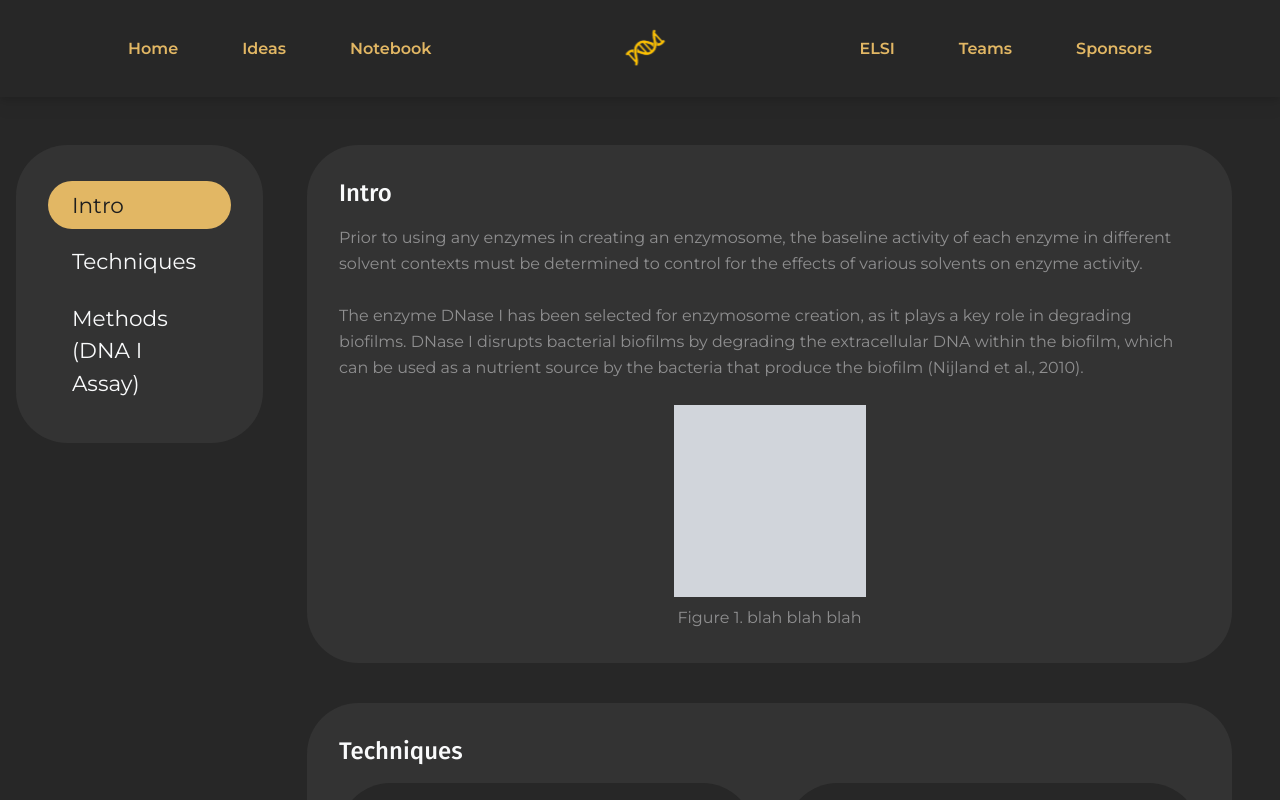
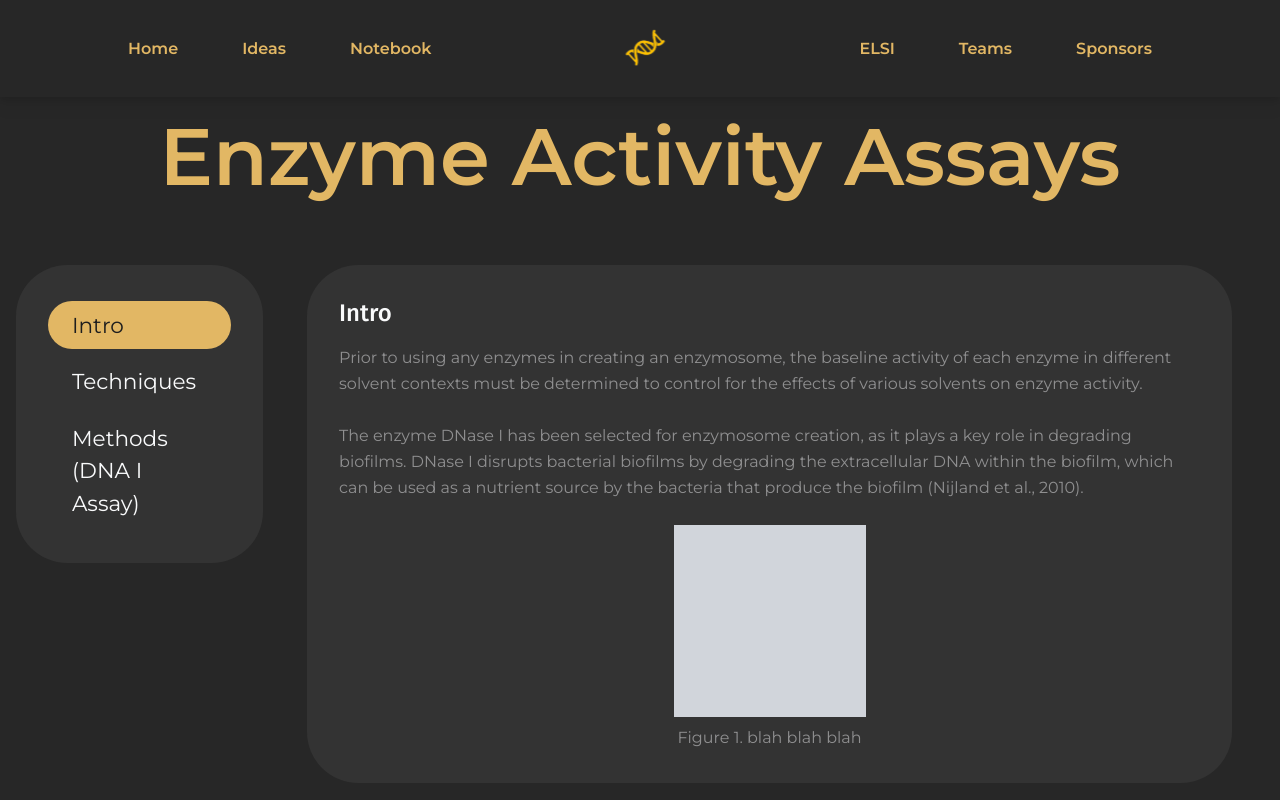
Before and after one commit to biomod2023/biomod2023, a Vue app: page /enzymosome/enzyme-activity-assays in a window 1280 px wide. Shown: the top 800 px of the page. Built offline with nearby package versions, Linux system fonts and the light colour scheme; what oh-vue-icons would draw is missing.

Commit message:
Evil DOM hack to populate ToC and scroll on click

```diff
--- a/src/assets/main.css
+++ b/src/assets/main.css
@@ -6,6 +6,7 @@
 @layer base {
   html {
     font-family: 'Montserrat', system-ui, sans-serif;
+    @apply !scroll-smooth
   }
 }
 
--- a/src/components/lab-notebook/DoubleColumn.vue
+++ b/src/components/lab-notebook/DoubleColumn.vue
@@ -1,6 +1,19 @@
+<script setup lang="ts">
+import { ref, onMounted } from 'vue'
+
+const title = ref()
+const id = ref("")
+
+onMounted(() => {
+    if (title.value) {
+        id.value = title.value.textContent.trim()
+    }
+})
+</script>
+
 <template>
     <div class="flex flex-col bg-notebookBg p-8 rounded-[3.2em]">
-        <h2 class="font-title font-medium text-2xl mb-4">
+        <h2 :id="id" ref="title" class="font-title font-medium text-2xl mb-4">
             <slot name="title"></slot>
         </h2>
         <div class="flex gap-8 w-full">
--- a/src/components/lab-notebook/Notebook.vue
+++ b/src/components/lab-notebook/Notebook.vue
@@ -2,7 +2,7 @@
 import TableOfContents from '@/components/lab-notebook/TableOfContents.vue'
 import { onMounted, ref } from "vue";
 
-const elements = ref([])
+const elements = ref<string[]>([])
 
 onMounted(() => {
     const headerElems = Array.from(document.querySelectorAll("h2"))
@@ -12,7 +12,7 @@ onMounted(() => {
 </script>
 
 <template>
-    <div class="flex p-4 gap-3 bg-slate">
+    <div class="flex p-4 gap-3 bg-slate scroll-smooth">
         <div class="basis-1/5 py-8 sticky h-1/3 top-0 hidden lg:block">
             <TableOfContents :elements="elements" />
         </div>
--- a/src/components/lab-notebook/SingleColumn.vue
+++ b/src/components/lab-notebook/SingleColumn.vue
@@ -1,6 +1,19 @@
+<script setup lang="ts">
+import { ref, onMounted } from 'vue'
+
+const title = ref()
+const id = ref("")
+
+onMounted(() => {
+    if (title.value) {
+        id.value = title.value.textContent.trim()
+    }
+})
+</script>
+
 <template>
     <div class="flex flex-col bg-notebookBg p-8 rounded-[3.2em]">
-        <h2 class="font-title font-medium text-2xl mb-4">
+        <h2 :id="id" ref="title" class="font-title font-medium text-2xl mb-4">
             <slot name="title"></slot>
         </h2>
         <div class="text-notebookText mb-6">
--- a/src/components/lab-notebook/TableOfContents.vue
+++ b/src/components/lab-notebook/TableOfContents.vue
@@ -4,9 +4,9 @@
 
 <template>
     <div class="bg-notebookBg rounded-[3.2em] p-8 w-full flex flex-col items-center">
-        <div v-for="(element, index) in elements" :key="index"
+        <a v-for="(element, index) in elements" :key="index" :href="'#' + element"
         class="w-full text-subtitle rounded-[3.2em] my-1 py-2 px-6 hover:bg-gold hover:text-dark transition duration-200" :class="{ 'bg-gold text-dark': index == 0}">
             {{ element }}
-        </div>
+        </a>
     </div>
 </template>
--- a/src/views/enzymosome/GroupAView.vue
+++ b/src/views/enzymosome/GroupAView.vue
@@ -5,6 +5,9 @@ import DoubleColumn from "@/components/lab-notebook/DoubleColumn.vue"
 </script>
 
 <template>
+    <div class="m-auto">
+        <h1 class="text-center text-title-sm lg:text-title text-gold">Enzyme Activity Assays</h1>
+    </div>
     <div>
         <Notebook>
             <template #content>
```
